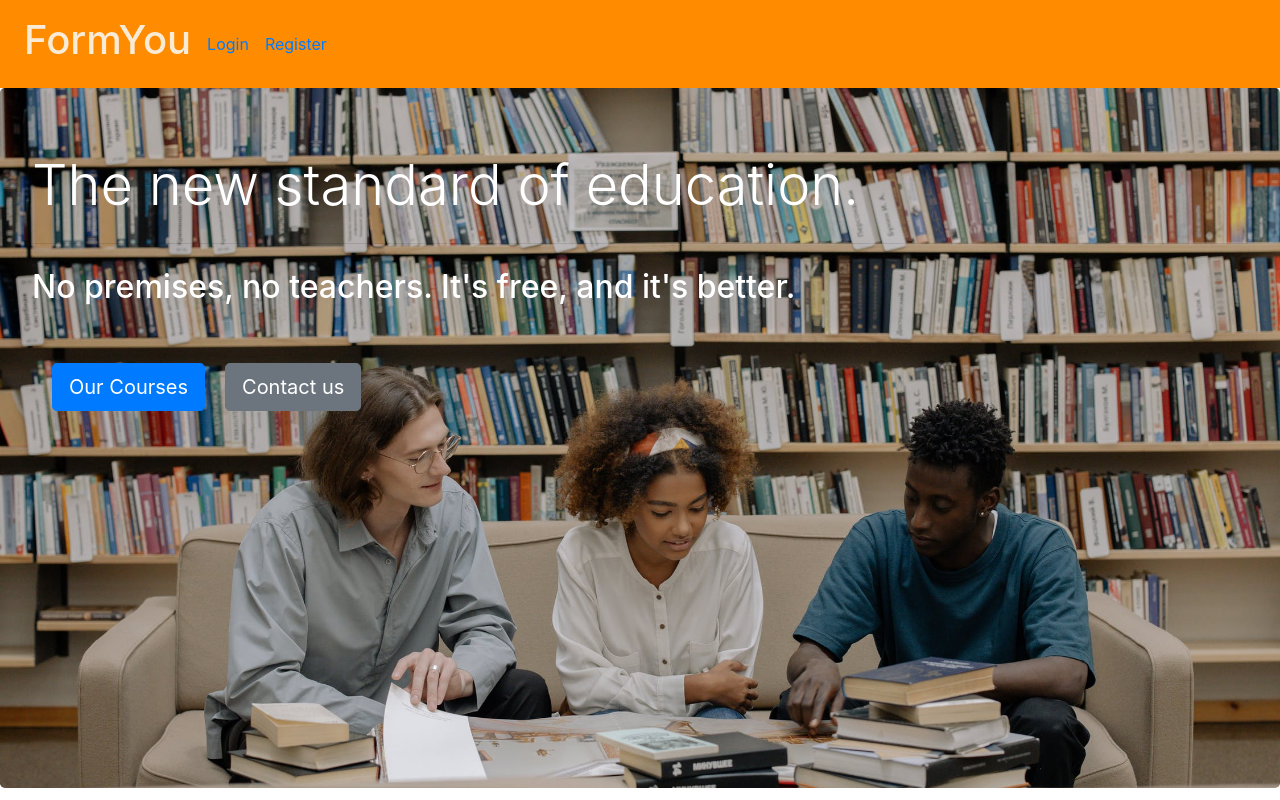
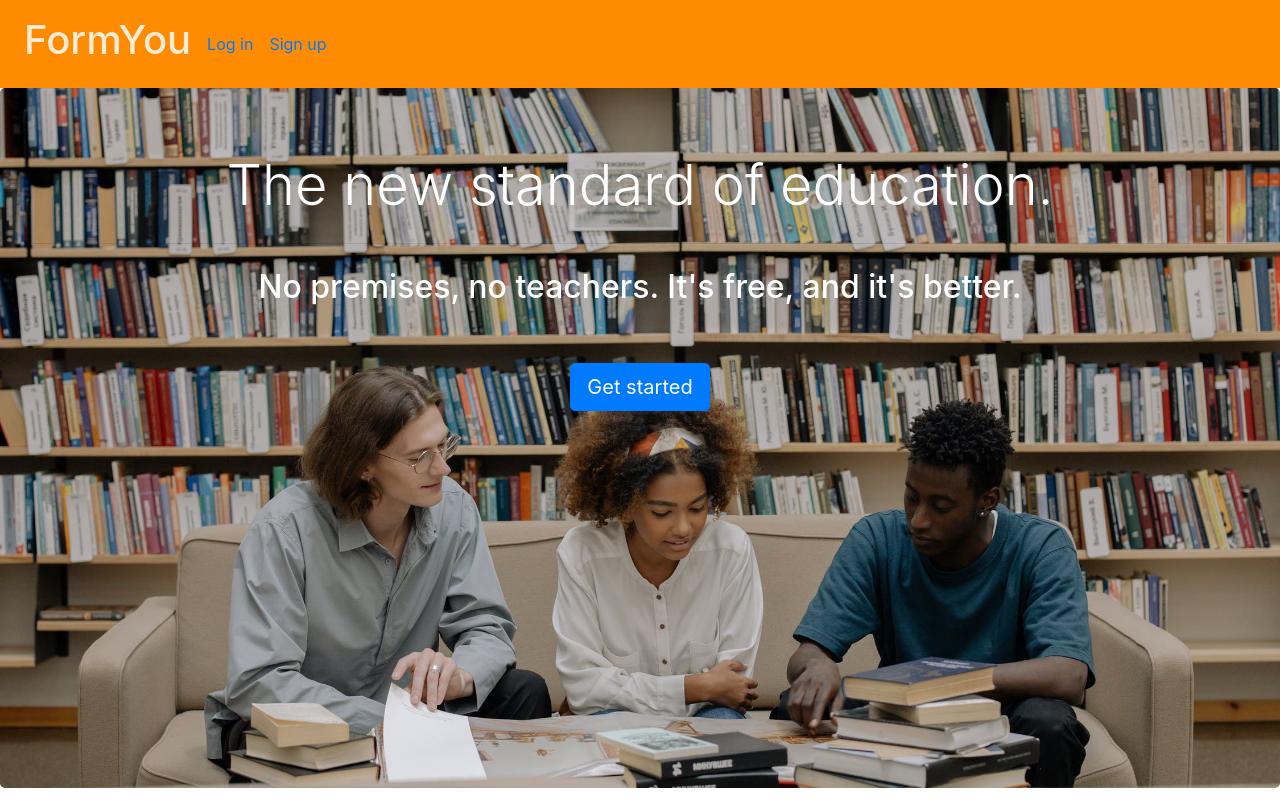
Before and after one commit to Queje/react_formyou, a React (Create React App) app: page / in a window 1280 px wide. Shown: the top 800 px of the page. Built offline with nearby package versions, Linux system fonts and the light colour scheme; no server answers.

Commit message:
Quick win - No marketing landing page for logged in users

```diff
--- a/src/components/Layout/Navbar/Navbar.jsx
+++ b/src/components/Layout/Navbar/Navbar.jsx
@@ -1,5 +1,4 @@
 import "./Navbar.scss";
-import React from "react";
 import { Link, useHistory } from "react-router-dom";
 import { useSelector, useDispatch } from "react-redux";
 import { fetchToLogout } from "stores/Authentication/authMiddleware";
@@ -26,10 +25,10 @@ const Navbar = () => {
           {!currentUser && (
             <>
               <Link className="nav-link" to="/login">
-                Login
+                Log in
               </Link>
               <Link className="nav-link" to="/register">
-                Register
+                Sign up
               </Link>
             </>
           )}
--- a/src/pages/Home/Home.jsx
+++ b/src/pages/Home/Home.jsx
@@ -1,11 +1,22 @@
-import React from "react";
+import { useSelector } from "react-redux";
+import LandingPage from "pages/LandingPage/LandingPage";
 import CourseList from "pages/CourseList/CourseList.jsx";
-import LandingPage from "pages/LandingPage/LandingPage";
 
 const Home = () => {
+
+  const currentUser = useSelector((state) => state.auth.currentUser);
+
+  if (!currentUser) {
+    return (
+      <div className="Home">
+        <LandingPage />
+        <CourseList />
+      </div>
+    );
+  ;}
+
   return (
     <div className="Home">
-      <LandingPage />
       <CourseList />
     </div>
   );
--- a/src/pages/LandingPage/LandingPage.jsx
+++ b/src/pages/LandingPage/LandingPage.jsx
@@ -1,4 +1,4 @@
-import React from "react";
+import { Link } from "react-router-dom";
 import "./LandingPage.scss";
 import student from "assets/student.jpeg";
 import education from "assets/education.svg";
@@ -12,17 +12,14 @@ import money from "assets/money.svg";
 const LandingPage = () => (
   <div>
     <section className="mb-5">
-      <div className="jumbotron image-jumbotron">
+      <div className="jumbotron image-jumbotron text-center">
         <h1 className="display-4">The new standard of education.</h1>
         <hr className="my-4" />
         <h2>No premises, no teachers. It's free, and it's better.</h2>
         <p className="lead">
-          <button type="button" className="btn btn-primary btn-lg mt-5">
-            Our Courses
-          </button>
-          <button type="button" className="btn btn-secondary btn-lg mt-5">
-            Contact us
-          </button>
+          <Link className="btn btn-primary btn-lg mt-5" to="/login">
+            Get started
+          </Link>
         </p>
       </div>
     </section>
--- a/src/pages/Login/Login.jsx
+++ b/src/pages/Login/Login.jsx
@@ -27,7 +27,7 @@ const Login = () => {
 
   return (
     <div className="login">
-      <h1>Login</h1>
+      <h1>Log in</h1>
       <form onSubmit={login}>
         <input
           type="email"
--- a/src/pages/Register/Register.jsx
+++ b/src/pages/Register/Register.jsx
@@ -34,7 +34,7 @@ const Register = () => {
 
   return (
     <div className="register">
-      <h1>Sign Up</h1>
+      <h1>Sign up</h1>
       <form onSubmit={register}>
         <input
           type="text"
```
